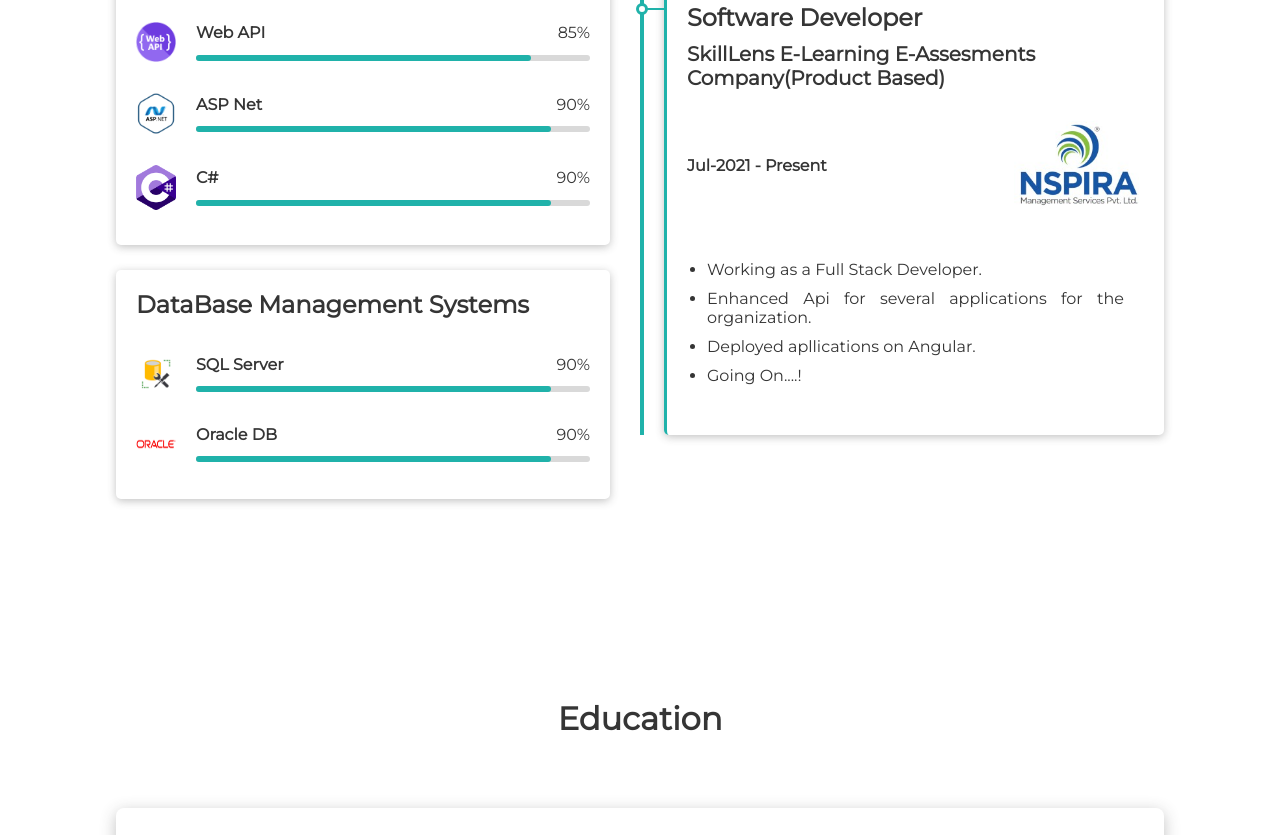
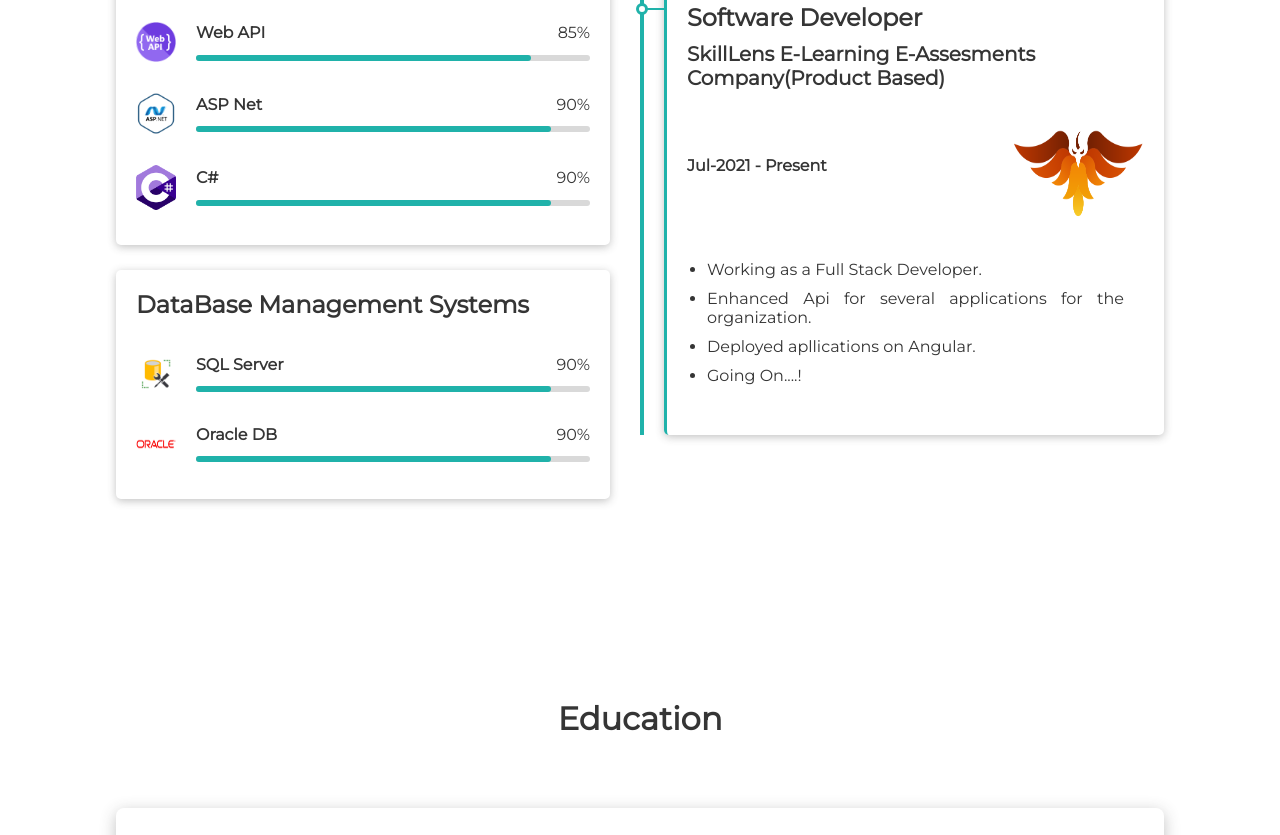
Before and after one commit to HelloRishiHello/ChinthalapalliaiMaharshi, a plain HTML site: page index.html in a window 1280 px wide. Shown: the part 2721-3556 px from the top of the page. Drawn offline with nearby package versions, Linux system fonts and the light colour scheme.

Commit message:
added skilllens logo

```diff
--- a/index.html
+++ b/index.html
@@ -320,7 +320,7 @@
                             <div class="work-duration">
                                 <h5>Jul-2021 - Present</h5>
                                 <div>
-                                    <img src="pics and logos/nspira logo.jpg" height="130px" width="130px">
+                                    <img src="pics and logos/SkillLens_logo.png" height="130px" width="130px">
                                 </div>
                             </div>
                             <ul>
```
Also changed, not shown: pics and logos/SkillLens_logo.png (added).
